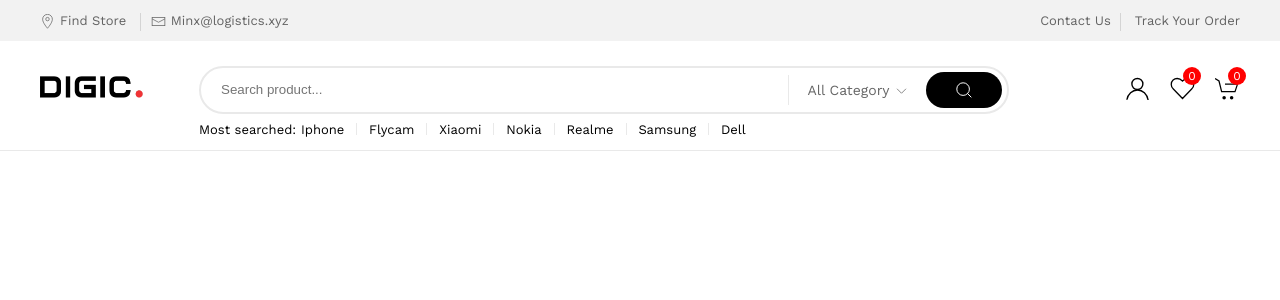
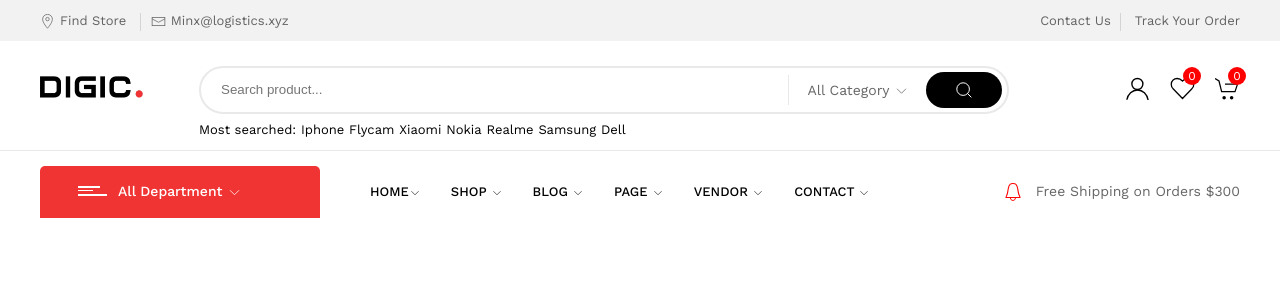
Before and after one commit to duclong09/UiKit, a PHP site: page /home.php in a window 1280 px wide. Shown: the top 300 px of the page. Run offline with PHP 8.4, Linux system fonts and the light colour scheme.

Commit message:
feat: header-lower

```diff
--- a/components/header.php
+++ b/components/header.php
@@ -1,6 +1,6 @@
 <header class="pc-header">
     <div class="header-upper">
-        <div class="uk-container uk-container-1520">
+        <div class="uk-container uk-container-1440">
             <div class="uk-flex uk-flex-between">
                 <div class="header-contact">
                     <a class="header-contact__item contact-link" href="#">
@@ -20,7 +20,7 @@
         </div>
     </div>
     <div class="header-middle">
-        <div class="uk-container uk-container-1520">
+        <div class="uk-container uk-container-1440">
             <div class="uk-flex uk-flex-between">
                 <div class="logo">
                     <a href="#">
@@ -30,7 +30,8 @@
                 <div class="header-search">
                     <form action="" class="uk-form">
                         <div class="form-row">
-                            <input type="text" class="input-text" value="" placeholder="Search product..." autocomplete="off">
+                            <input type="text" class="input-text" value="" placeholder="Search product..."
+                                autocomplete="off">
                         </div>
                         <div class="search-dropdown">
                             <div class="search-category-title">
@@ -71,5 +72,35 @@
             </div>
         </div>
     </div>
-    <div class="header-lower"></div>
+    <div class="header-lower">
+        <div class="uk-container uk-container-1440 ">
+            <div class="uk-flex uk-flex-middle uk-flex-between">
+                <div class="header-categories">
+                    <div class="uk-flex uk-flex-middle">
+                        <div class="department-wrapper">
+                            <span>
+                                <span>All Department <i class="uk-icon" uk-icon="chevron-down"></i> </span>
+                            </span>
+                        </div>
+                        <nav class="navigation">
+                            <ul class="nav-list uk-clearfix uk-flex main-menu">
+                                <li><a href="#">Home<i class="uk-icon" uk-icon="chevron-down"></i></a></li>
+                                <li><a href="#">Shop <i class="uk-icon" uk-icon="chevron-down"></i> </a></li>
+                                <li><a href="#">Blog <i class="uk-icon" uk-icon="chevron-down"></i></a></li>
+                                <li><a href="#">Page <i class="uk-icon" uk-icon="chevron-down"></i></a></li>
+                                <li><a href="#">Vendor <i class="uk-icon" uk-icon="chevron-down"></i></a></li>
+                                <li><a href="#">Contact <i class="uk-icon" uk-icon="chevron-down"></i></a></li>
+                            </ul>
+                        </nav>
+                    </div>
+                </div>
+                <div class="header-notice">
+                    <div class="ul-flex uk-flex-middle">
+                        <span class="icon uk-icon" uk-icon="bell"></span>
+                        <span>Free Shipping on Orders $300</span>
+                    </div>
+                </div>
+            </div>
+        </div>
+    </div>
 </header>
--- a/resources/css/style.css
+++ b/resources/css/style.css
@@ -16,20 +16,33 @@ input::-moz-placeholder {
     font-family: 'Work Sans', sans-serif;
 }
 
-.uk-container-1520 {
-    max-width: 1520px;
+.uk-container-1440 {
+    width: 1440px;
 }
 
+ul {
+    padding: 0;
+    margin: 0;
+}
+
+.nav-list {
+    list-style: none;
+}
+
+a:hover {
+    text-decoration: none;
+}
 
 /* General */
 /* Header */
-.pc-header{
-    border-bottom: 1px solid #e9e9e9;
-}
+
+
 .header-upper {
     background: #f2f2f2;
     padding: 10.5px 0;
     font-size: 13px;
+    /* padding: 10.5px 0;
+    font-size: 13px; */
 }
 
 .header-upper a {
@@ -71,6 +84,7 @@ input::-moz-placeholder {
 
 .header-middle {
     padding: 25px 0 10px 0px;
+    border-bottom: 1px solid #e9e9e9;
 }
 
 .header-middle .logo {
@@ -102,7 +116,6 @@ input::-moz-placeholder {
 .header-search .search-dropdown {
     position: absolute;
     top: 50%;
-
     transform: translateY(-50%);
 }
 
@@ -147,7 +160,8 @@ input::-moz-placeholder {
     border: none;
     cursor: pointer;
 }
-.header-search .btn-search:hover{
+
+.header-search .btn-search:hover {
     background-color: red;
 }
 
@@ -155,76 +169,36 @@ input::-moz-placeholder {
     color: #fff;
     width: 18px;
 }
-.header-search .uk-form{
+
+.header-search .uk-form {
     margin-bottom: 5px;
 }
 
-.most-searched > *{
+.most-searched>* {
     font-size: 13px;
     font-weight: 400;
-    color:#000;
+    color: #000;
 }
 
 
-.most-searched .search-item:not(:first-child){
-    margin-right: 20px;
-    position: relative;
-
+.header-widget .widget-item:not(:first-child) {
+    margin-left: 20px;
 }
 
-
-.most-searched .search-item:not(:last-child)::before{
-    content: '';
-    position: absolute;
-    width: 1px;
-    height: 12px;
-    top: 50%;
-    right: -13px;
-    background-color: #e9e9e9;
-    transform: translateY(-50%);
-}
-
-
-/* .most-searched{
-    position: relative;
-} */
-/* .most-searched > *::before{
-    content: '';
-    position: absolute;
-    width: 1px;
-    height: 18px;
-    top: 0;
-    left: 20px;
-    background-color: red;
-} */
-
-/*
-.search-item::before{
-
-} */
-
-/* .most-searched .search-item:not(:last-child){
-    content: '';
-    position: absolute;
-    background-color: #e9e9e9;
-} */
-
-
-.header-widget .widget-item:not(:first-child){
-    margin-left: 20px;
-}
-.header-widget{
+.header-widget {
     padding-top: 10px;
 }
 
-.header-widget .widget-item{
+.header-widget .widget-item {
     color: #000;
     position: relative;
 }
-.header-widget .widget-item svg{
+
+.header-widget .widget-item svg {
     width: 25px;
 }
-.header-widget .widget-item .number{
+
+.header-widget .widget-item .number {
     position: absolute;
     top: -9px;
     right: -6px;
@@ -237,3 +211,83 @@ input::-moz-placeholder {
     border-radius: 50%;
     color: #ffff;
 }
+
+.header-lower {
+    padding: 15px 0;
+}
+
+.department-wrapper {
+    margin-right: 50px;
+    width: 280px;
+    background-color: #f03333;
+    padding: 15.5px 0;
+    text-align: center;
+    color: #ffff;
+    font-weight: 500;
+    border-radius: 5px 5px 0 0;
+    cursor: pointer;
+}
+
+.department-wrapper .uk-icon {
+    max-width: 15px;
+}
+
+.department-wrapper span {
+    position: relative;
+}
+
+.department-wrapper>span::before {
+    content: '';
+    display: block;
+    position: absolute;
+    top: 3px;
+    left: -40px;
+    width: 22px;
+    height: 2px;
+    background-color: #ffff;
+}
+
+.department-wrapper>span::after {
+    content: '';
+    display: block;
+    position: absolute;
+    bottom: 3px;
+    left: -40px;
+    width: 29px;
+    height: 2px;
+    background-color: #ffff;
+}
+
+.department-wrapper>span>span::before {
+    content: '';
+    display: block;
+    position: absolute;
+    bottom: 8px;
+    left: -40px;
+    width: 15px;
+    height: 1.5px;
+    background-color: #ffff;
+}
+
+.main-menu>li:not(:last-child) {
+    margin-right: 30px;
+}
+
+.main-menu>li a {
+    color: #000;
+    font-size: 13px;
+    text-transform: uppercase;
+    font-weight: 500;
+}
+
+.main-menu > li a i{
+    width: 12px;
+}
+
+.header-lower .header-notice{
+    font-size: 14px;
+}
+.header-lower .header-notice .uk-icon{
+    margin-right: 8px;
+    color: red;
+}
```
